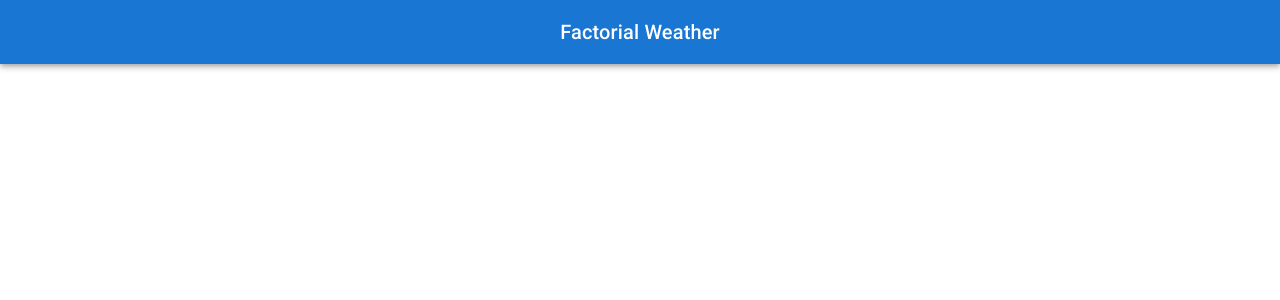
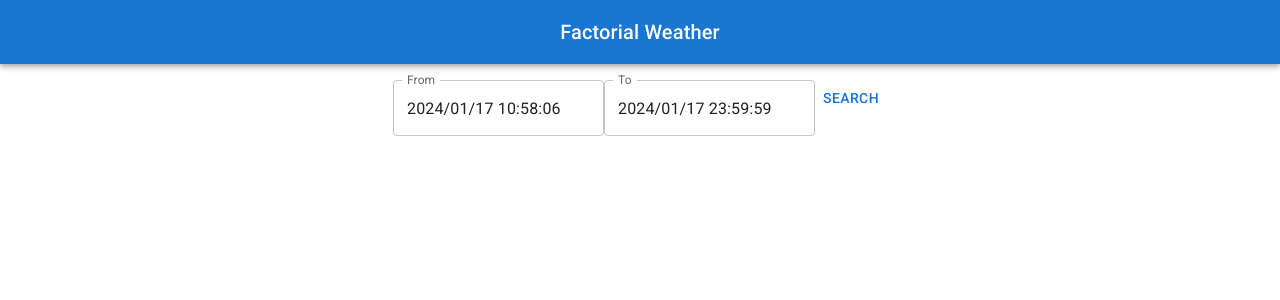
Before and after one commit to NormanColoma/factorial-test-backend, a React (Create React App) app in the folder frontend/: page / in a window 1280 px wide. Shown: the top 300 px of the page. Built offline with nearby package versions, Linux system fonts and the light colour scheme; no server answers.

Commit message:
WIP: Adding datepickers for filtering de data to display

```diff
--- a/frontend/src/actions/async/index.js
+++ b/frontend/src/actions/async/index.js
@@ -2,11 +2,12 @@ import axios from 'axios';
 import WeatherMetric from '../../domain/weather-metric';
 import {setWeatherMetrics} from '../index';
 import WeatherAverage from '../../domain/weather-average';
-export const fetchWeatherMetrics = async (dispatch) => {
+export const fetchWeatherMetrics = async (dispatch, {from, to}) => {
   const params = {
-    from: '2024-01-15T00:00:00.000',
-    to: '2024-01-16T22:59:59.599',
+    from: new Date(from).toISOString(),
+    to: new Date(to).toISOString(),
   }
+
   const response = await axios.get('http://localhost:3000/api/v1/weather-metrics', {params})
   const temperatureMetrics = response.data.metrics.temperature.map((metric) => new WeatherMetric(
       {timestamp: metric.timestamp, type: metric.name, value: metric.value}));
--- a/frontend/src/components/weather-chart/weather-chart.js
+++ b/frontend/src/components/weather-chart/weather-chart.js
@@ -1,4 +1,4 @@
-import {Box, Typography} from '@mui/material';
+import {Box} from '@mui/material';
 import {LineChart} from '@mui/x-charts';
 import weatherMetricTypes from '../../domain/metric-types';
 import WeatherAverage from './weather-average/weather-average';
@@ -51,7 +51,7 @@ const WeatherChart = ({metrics = [], average, type}) => {
         <WeatherAverage average={average} type={type} />
       </Box>
       <LineChart
-          xAxis={[{scaleType: 'utc', ...xConfig, hideTooltip: !metrics.length}]}
+          xAxis={[{scaleType: 'time', ...xConfig, hideTooltip: !metrics.length}]}
           yAxis={[{scaleType: 'linear', ...yConfig}]}
           series={series}
           height={400}
--- a/frontend/src/containers/weather-timeline.js
+++ b/frontend/src/containers/weather-timeline.js
@@ -1,22 +1,51 @@
 import WeatherChart from '../components/weather-chart/weather-chart';
-import {useEffect, useReducer} from 'react';
+import {useEffect, useReducer, useState} from 'react';
 import {weatherMetricsReducer, initialWeatherMetricsState} from '../reducers';
 import {fetchWeatherMetrics} from '../actions/async';
 import weatherMetricTypes from '../domain/metric-types';
+import {DateTimePicker} from '@mui/x-date-pickers';
+import dayjs from 'dayjs';
+import {Button} from '@mui/material';
 
 const WeatherTimeline = () => {
   const [state, dispatch] = useReducer(weatherMetricsReducer, initialWeatherMetricsState);
+  const [fromValue, setFromValue] = useState(dayjs());
+  const [toValue, setToValue] = useState(dayjs().hour(23).minute(59).second(59).millisecond(999));
+
   useEffect(() => {
-    fetchWeatherMetrics(dispatch);
+    fetchWeatherMetrics(dispatch, {from: fromValue.valueOf(), to: toValue.valueOf()});
   }, []);
 
   const {metrics, average} = state;
-
+  const handleOnClick = () => {
+    fetchWeatherMetrics(dispatch, {from: fromValue.valueOf(), to: toValue.valueOf()});
+  }
   return(
     <div>
-      <WeatherChart metrics={metrics.temperature} average={average} type={weatherMetricTypes.TEMPERATURE} />
-      <WeatherChart metrics={metrics.precipitation} average={average} type={weatherMetricTypes.PRECIPITATION} />
-      <WeatherChart metrics={metrics.windSpeed} average={average} type={weatherMetricTypes.WIND_SPEED} />
+      <div>
+        <DateTimePicker
+            label="From"
+            onChange={(value) => setFromValue(value)}
+            value={fromValue}
+            format="YYYY/MM/DD HH:mm:ss"
+            inputFormat="YYYY/MM/DD HH:mm:ss"
+        />
+        <DateTimePicker
+            label="To"
+            onChange={(value) => setToValue(value)}
+            value={toValue}
+            format="YYYY/MM/DD HH:mm:ss"
+            inputFormat="YYYY/MM/DD HH:mm:ss"
+        />
+        <Button onClick={() => handleOnClick()}>
+          Search
+        </Button>
+      </div>
+      <div>
+        <WeatherChart metrics={metrics.temperature} average={average} type={weatherMetricTypes.TEMPERATURE} />
+        <WeatherChart metrics={metrics.precipitation} average={average} type={weatherMetricTypes.PRECIPITATION} />
+        <WeatherChart metrics={metrics.windSpeed} average={average} type={weatherMetricTypes.WIND_SPEED} />
+      </div>
     </div>
   )
 }
```
